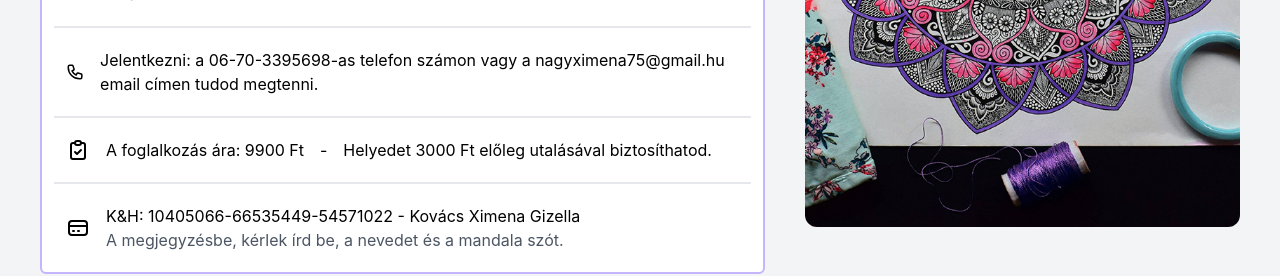
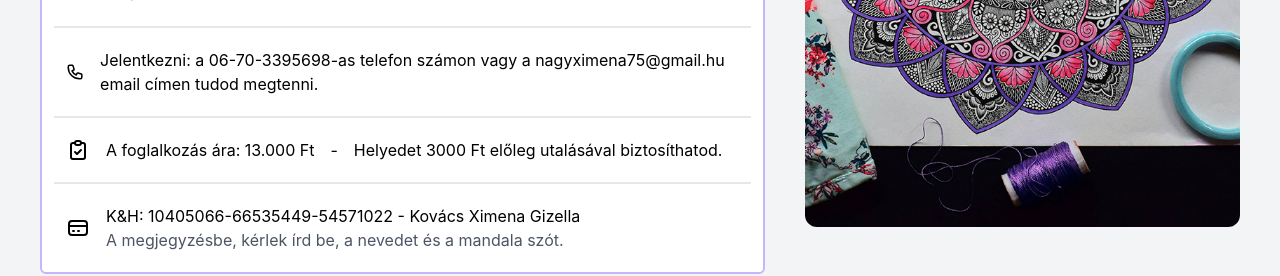
Before and after one commit to Balint74/ximena, a Next.js app: page / in a window 1280 px wide. Shown: the part 3380-3656 px from the top of the page. Built offline with nearby package versions, Linux system fonts and the light colour scheme.

Commit message:
price update

```diff
--- a/components/Workshop.js
+++ b/components/Workshop.js
@@ -63,7 +63,7 @@ const Workshop = () => {
                     d="M9 5H7a2 2 0 00-2 2v12a2 2 0 002 2h10a2 2 0 002-2V7a2 2 0 00-2-2h-2M9 5a2 2 0 002 2h2a2 2 0 002-2M9 5a2 2 0 012-2h2a2 2 0 012 2m-6 9l2 2 4-4"
                   />
                 </svg>
-                <p className="mt-4 sm:mt-0">A foglalkozás ára: 9900 Ft</p>
+                <p className="mt-4 sm:mt-0">A foglalkozás ára: 13.000 Ft</p>
                 <span>-</span>
                 <p className="text-center sm:text-left"> Helyedet 3000 Ft előleg utalásával biztosíthatod.</p>
               </div>
```
